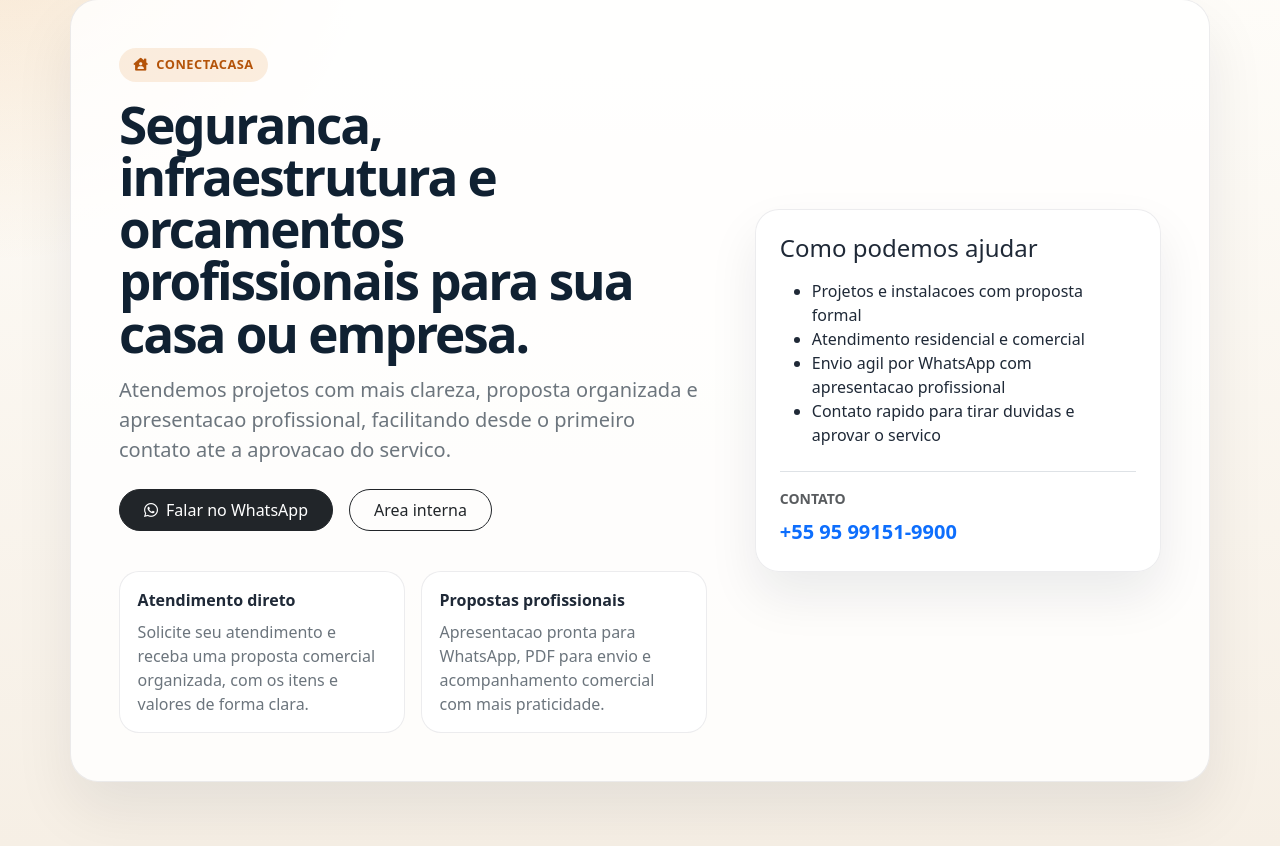
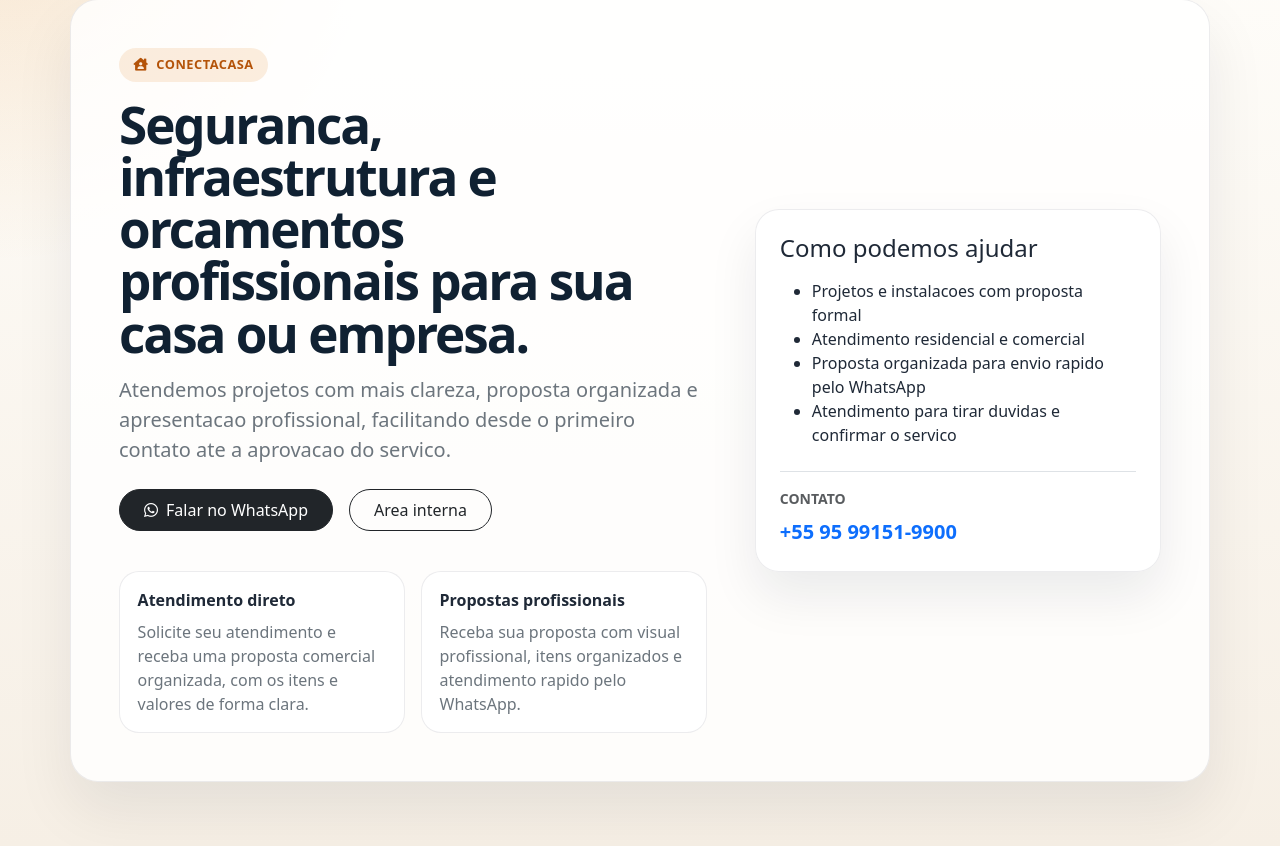
Before and after one commit to conectacasarr/inventario, a Flask app: page /conectacasa in a window 1280 px wide. Shown: the part 122-968 px from the top of the page. Run offline with Flask 3, Linux system fonts and the light colour scheme; data comes from the database, SQL or seed files in the repository.

Commit message:
refactor: polish conectacasa customer copy

```diff
--- a/templates/conectacasa_publico.html
+++ b/templates/conectacasa_publico.html
@@ -119,7 +119,7 @@
                         <div class="col-md-6">
                             <div class="cc-feature h-100">
                                 <div class="fw-bold mb-2">Propostas profissionais</div>
-                                <div class="text-secondary">Apresentacao pronta para WhatsApp, PDF para envio e acompanhamento comercial com mais praticidade.</div>
+                                <div class="text-secondary">Receba sua proposta com visual profissional, itens organizados e atendimento rapido pelo WhatsApp.</div>
                             </div>
                         </div>
                     </div>
@@ -135,8 +135,8 @@
                         <ul class="mb-0">
                             <li>Projetos e instalacoes com proposta formal</li>
                             <li>Atendimento residencial e comercial</li>
-                            <li>Envio agil por WhatsApp com apresentacao profissional</li>
-                            <li>Contato rapido para tirar duvidas e aprovar o servico</li>
+                            <li>Proposta organizada para envio rapido pelo WhatsApp</li>
+                            <li>Atendimento para tirar duvidas e confirmar o servico</li>
                         </ul>
                         <div class="mt-4 pt-3 border-top">
                             <div class="small text-uppercase text-muted fw-bold mb-2">Contato</div>
```
Also changed, not shown: templates/conectacasa_visualizar.html (+5 -5 lines).
